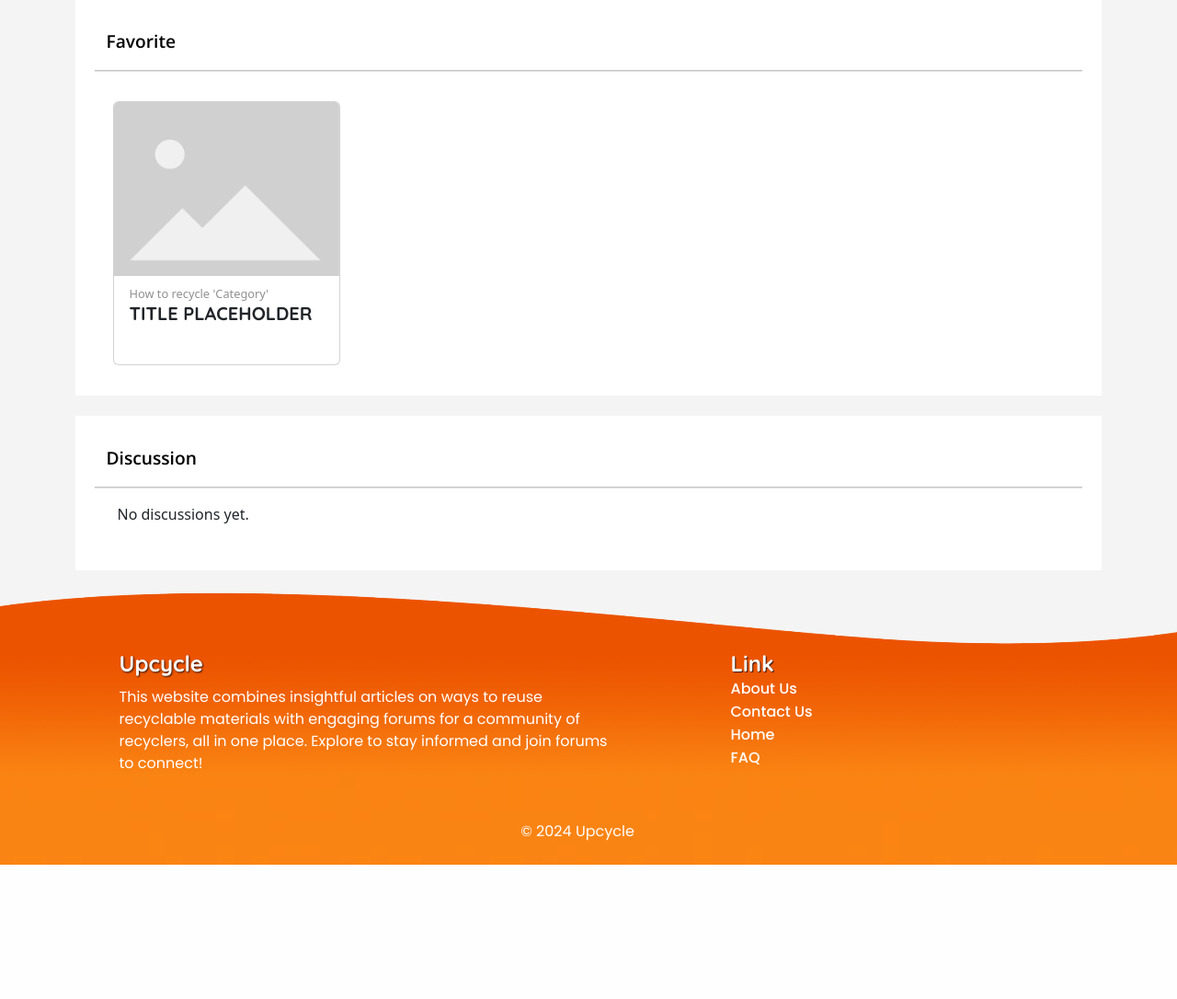
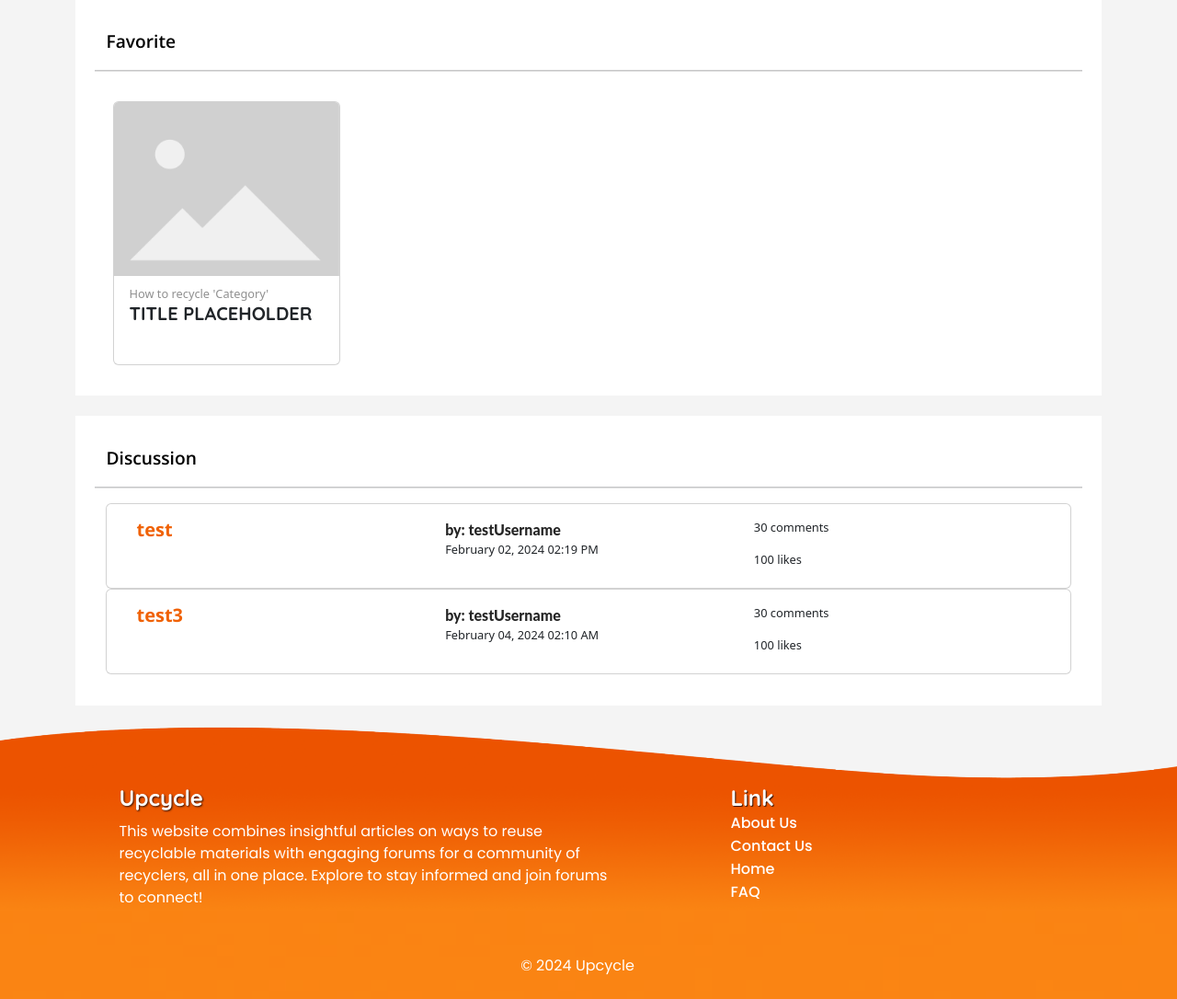
Before and after one commit to Alexis-Roman/CET-5-Final-Project, a Flask app: page /account in a window 1280 px wide. Shown: the part 1034-2120 px from the top of the page at 92% size. Before the commit the page ends 1974 px from the top, so only its background shows below. Run offline with Flask 3, Linux system fonts and the light colour scheme; a user stored in the database is signed in; data comes from the database, SQL or seed files in the repository; both versions use the stored data as it was after the commit.

Commit message:
discussion call data

```diff
--- a/backend/website/templates/Account.html
+++ b/backend/website/templates/Account.html
@@ -120,8 +120,8 @@
         <p class="label h1">Discussion</p>
         <hr>
         <div class="row topic">
-            {% if current_user.discussion|length > 0 %}
-                {% for discussion in user_discussions %}
+            {% if current_user.discussions|length > 0 %}
+                {% for discussion in current_user.discussions %}
                     <div class="card topic">
                         <div class="row my-3 mx-2">
                             <div class="col">
```
Also changed, not shown: backend/instance/database.db.
